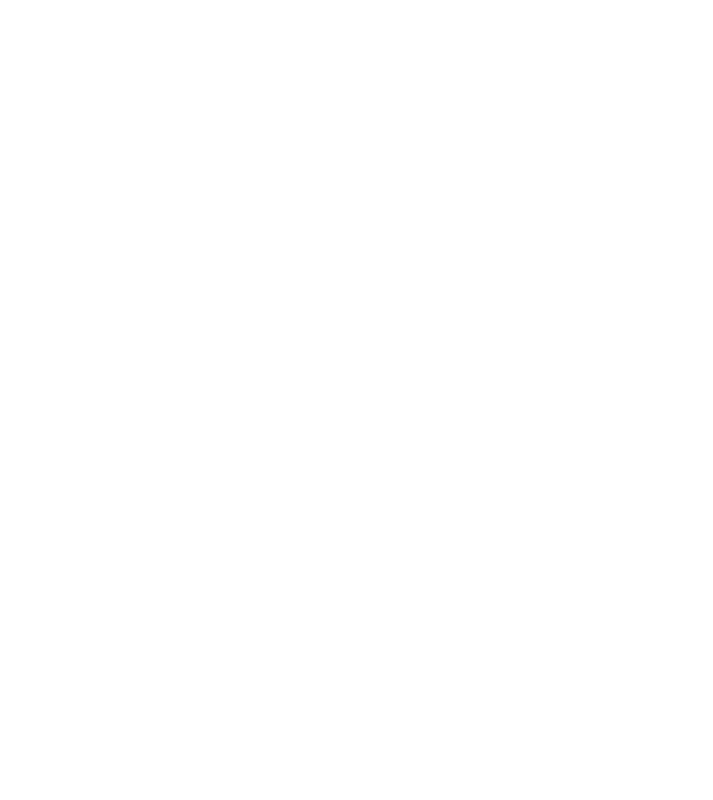
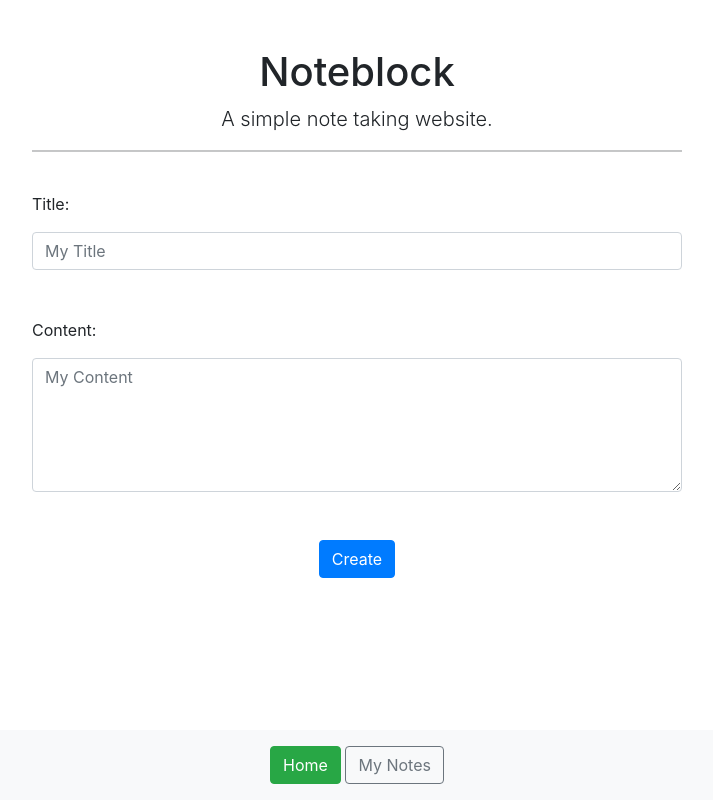
Before and after one commit to koneko/Noteblock, a plain HTML site: page index.html in a window 1280 px wide. Shown: the whole page, without its empty margins (283-996 px from the left). Drawn offline with nearby package versions, Linux system fonts and the light colour scheme.

Commit message:
added boootstrap, designed base website

```diff
--- a/index.html
+++ b/index.html
@@ -1,12 +1,68 @@
-<!DOCTYPE html>
-<html lang="en">
-<head>
-    <meta charset="UTF-8">
-    <meta name="viewport" content="width=d, initial-scale=1.0">
-    <link rel="shortcut icon" href="https://hub.koneko.link/cdn/catChat/icons/codepen.png" type="image/x-icon">
+<!doctype html>
+<html lang="en" class="h-100">
+  <head>
+      <!-- CSS only -->
+<link href="https://cdn.jsdelivr.net/npm/bootstrap@5.0.0-beta1/dist/css/bootstrap.min.css" rel="stylesheet" integrity="sha384-giJF6kkoqNQ00vy+HMDP7azOuL0xtbfIcaT9wjKHr8RbDVddVHyTfAAsrekwKmP1" crossorigin="anonymous">
+    <meta charset="utf-8">
     <title>Noteblock</title>
-</head>
-<body>
+    <link rel="canonical" href="https://getbootstrap.com/docs/5.0/examples/sticky-footer/">
 
-</body>
+
+
+    <!-- Bootstrap core CSS -->
+<link href="../assets/dist/css/bootstrap.min.css" rel="stylesheet">
+
+    <style>
+
+        .special {
+            text-align: left;
+        }
+
+      .bd-placeholder-img {
+        font-size: 1.125rem;
+        text-anchor: middle;
+        -webkit-user-select: none;
+        -moz-user-select: none;
+        user-select: none;
+      }
+
+      @media (min-width: 768px) {
+        .bd-placeholder-img-lg {
+          font-size: 3.5rem;
+        }
+      }
+    </style>
+
+
+    <!-- Custom styles for this template -->
+    <link href="sticky-footer.css" rel="stylesheet">
+  </head>
+  <body class="d-flex flex-column h-100">
+
+<!-- Begin page content -->
+<main class="flex-shrink-0" style="text-align: center;">
+  <div class="container">
+    <h1 class="mt-5">Noteblock</h1>
+    <p class="lead">A simple note taking website.</p>
+    <hr>
+    <br>
+    <p class="special">Title: </p>
+    <input class="form-control" id="title" placeholder="My Title">
+    <br><br>
+    <p class="special">Content: </p>
+    <textarea class="form-control" rows="5" id="content" placeholder="My Content"></textarea>
+    <br><br>
+    <button class=" btn btn-primary">Create</button>
+  </div>
+</main>
+
+<footer class="footer mt-auto py-3 bg-light" style="text-align: center;">
+  <div class="container">
+    <span class="text-muted"><button class="btn btn-success">Home</button> <button class="btn btn-outline-secondary">My Notes</button></span>
+  </div>
+</footer>
+
+
+
+  </body>
 </html>
--- /dev/null
+++ b/sticky-footer.css
@@ -0,0 +1,9 @@
+/* Custom page CSS
+-------------------------------------------------- */
+/* Not required for template or sticky footer method. */
+
+.container {
+    width: auto;
+    max-width: 680px;
+    padding: 0 15px;
+  }
```
Also changed, not shown: notes/index.html (added).
